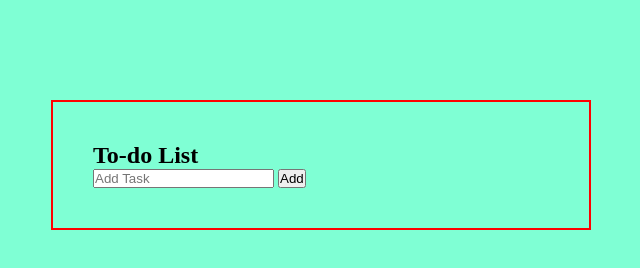
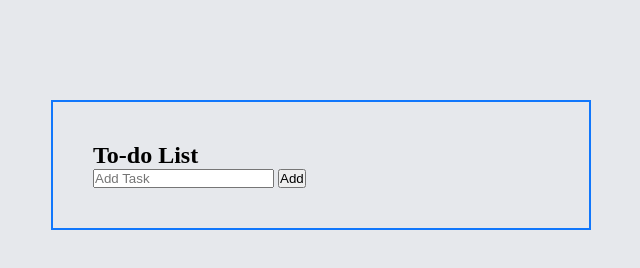
Before and after one commit to Bharti277/to-do, a plain HTML site: page index.html in a window 1280 px wide. Shown: the whole page, without its empty margins (319-959 px from the left). Drawn offline with Linux system fonts and the light colour scheme.

Commit message:
color property change

```diff
--- a/style.css
+++ b/style.css
@@ -4,7 +4,7 @@
     box-sizing: border-box;
 }
 .todo_container{
-    background-color: aquamarine;
+    background-color: rgb(230, 232, 236);
     width: 100%;
     min-height: 100vh;
     padding-top: 100px;
@@ -12,7 +12,7 @@
 .todo_app{
     width: 100%;
     max-width: 540px;
-    border: 2px solid red;
+    border: 2px solid rgb(17, 119, 252);
     margin: 0 auto;
     padding: 40px;
 }
```
